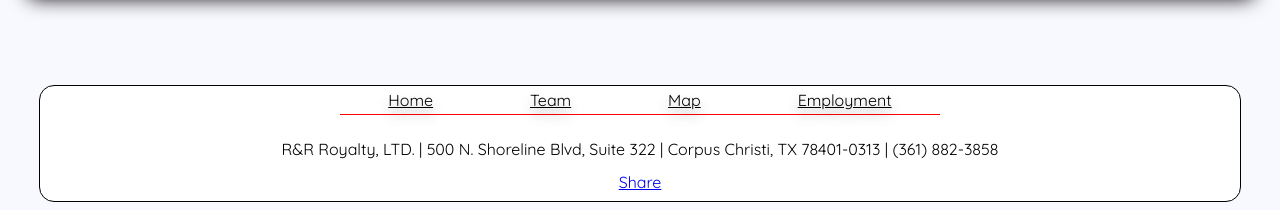
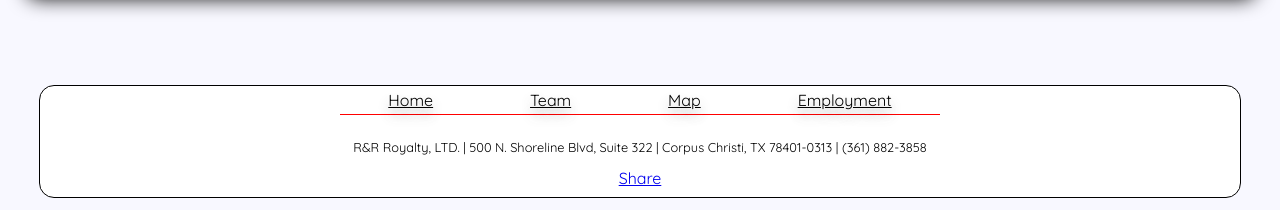
Before and after one commit to mishaun/mishaun.github.io, a plain HTML site: page RR_Royalty/index.html in a window 1280 px wide. Shown: the part 1059-1269 px from the top of the page. Drawn offline with Linux system fonts and the light colour scheme.

Commit message:
tried media query for landscape

```diff
--- a/RR_Royalty/main.css
+++ b/RR_Royalty/main.css
@@ -468,4 +468,10 @@ section.employ{
 
     }
 
+    @media screen and (orientation: landscape){
+        footer p{
+            font-size: .8em;
+        }
+    }
+
 /* End media queries */
```
